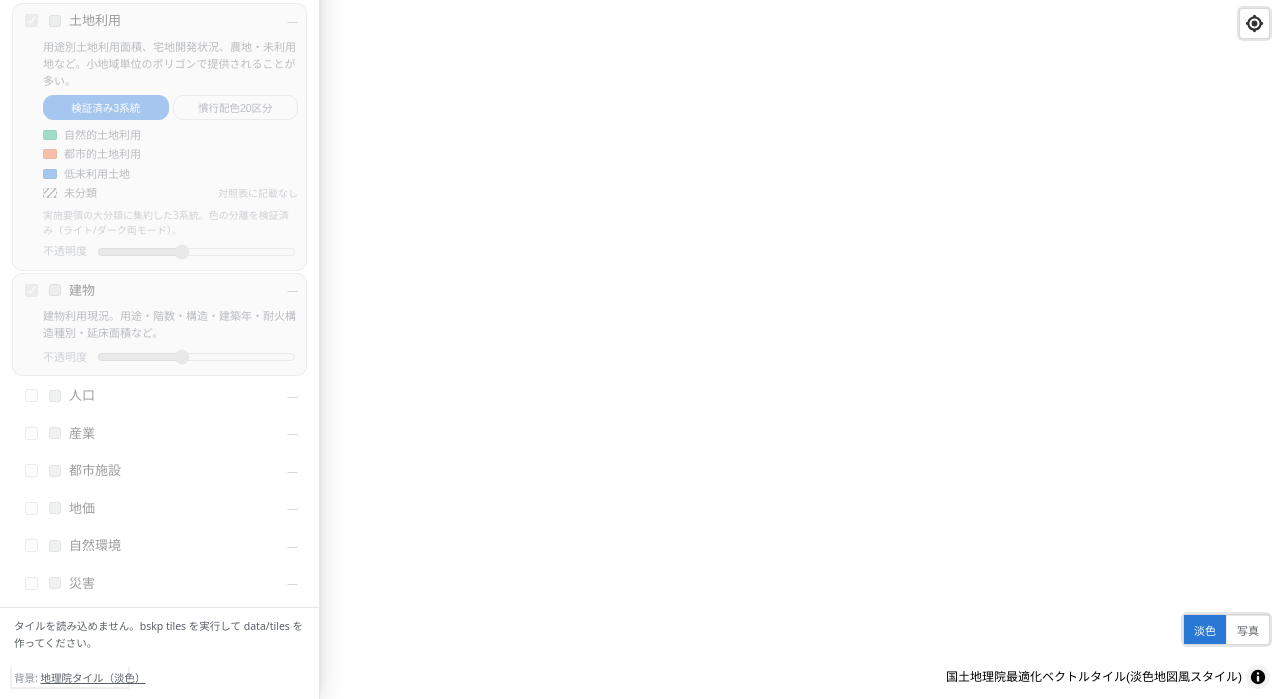
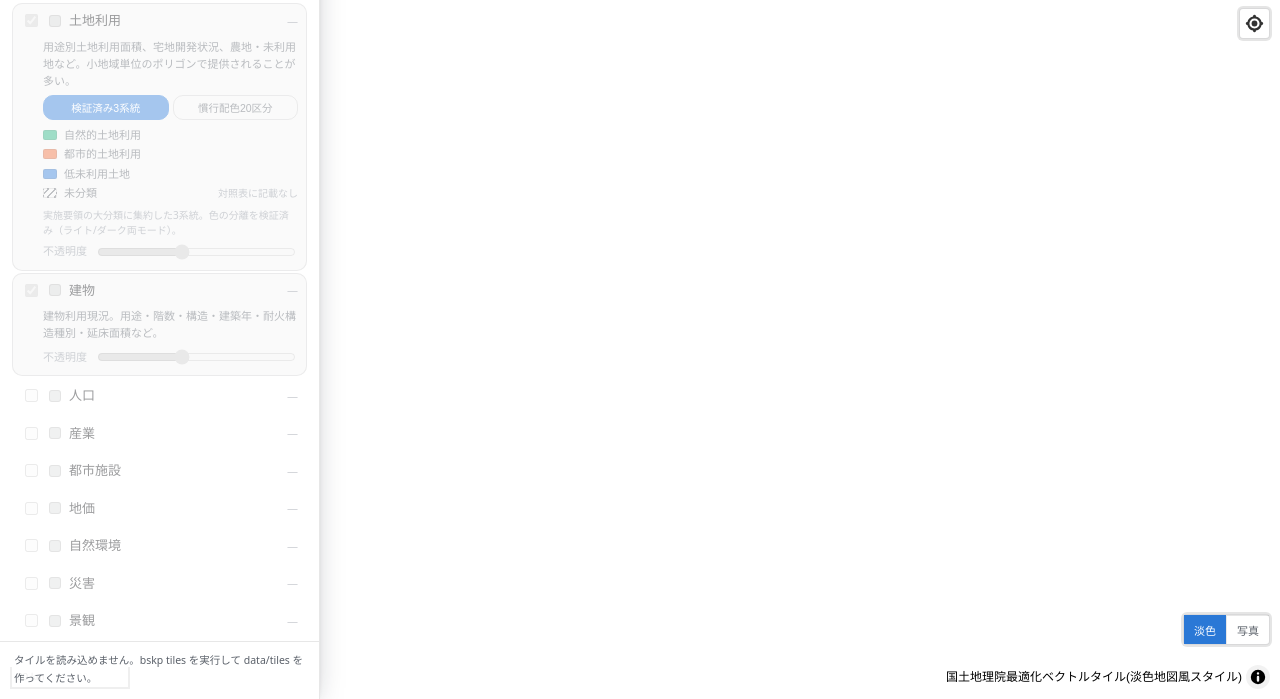
Before and after one commit to shiwaku/japan-city-planning-basic-survey, a website built with Vite: page viewer/index.html in a window 1280 px wide. Shown: the part 101-800 px from the top of the page. Built offline with nearby package versions, Linux system fonts and the light colour scheme; no server answers; animation ran at ten frames a second; files whose address does not match are found by name; what pmtiles would draw is missing.

Commit message:
フッタの背景地図出典を削除（スタイル側と二重だった）
pale-style.json の source が attribution
'国土地理院最適化ベクトルタイル(淡色地図風スタイル)' を持っており、
MapLibre の attribution コントロールに出る。フッタの記述は重複。
ラスタの地理院タイルを使っていた頃の名残でもあり、内容も古かった。

Claude-Session: https://claude.ai/code/session_018hReVsarUs1cT57wRgtrMr

```diff
--- a/viewer/index.html
+++ b/viewer/index.html
@@ -35,8 +35,9 @@
 
     <footer class="panel-foot">
       <span id="status" class="status">読み込み中…</span><br />
-      <span id="attribution"></span><br />
-      背景: <a href="https://maps.gsi.go.jp/development/ichiran.html" target="_blank" rel="noopener">地理院タイル（淡色）</a>
+      <span id="attribution"></span>
+      <!-- 背景地図の出典はスタイル側（pale-style.json の source.attribution）が持つので
+           MapLibre の attribution コントロールに出る。ここに書くと二重になる -->
     </footer>
   </section>
 
```
